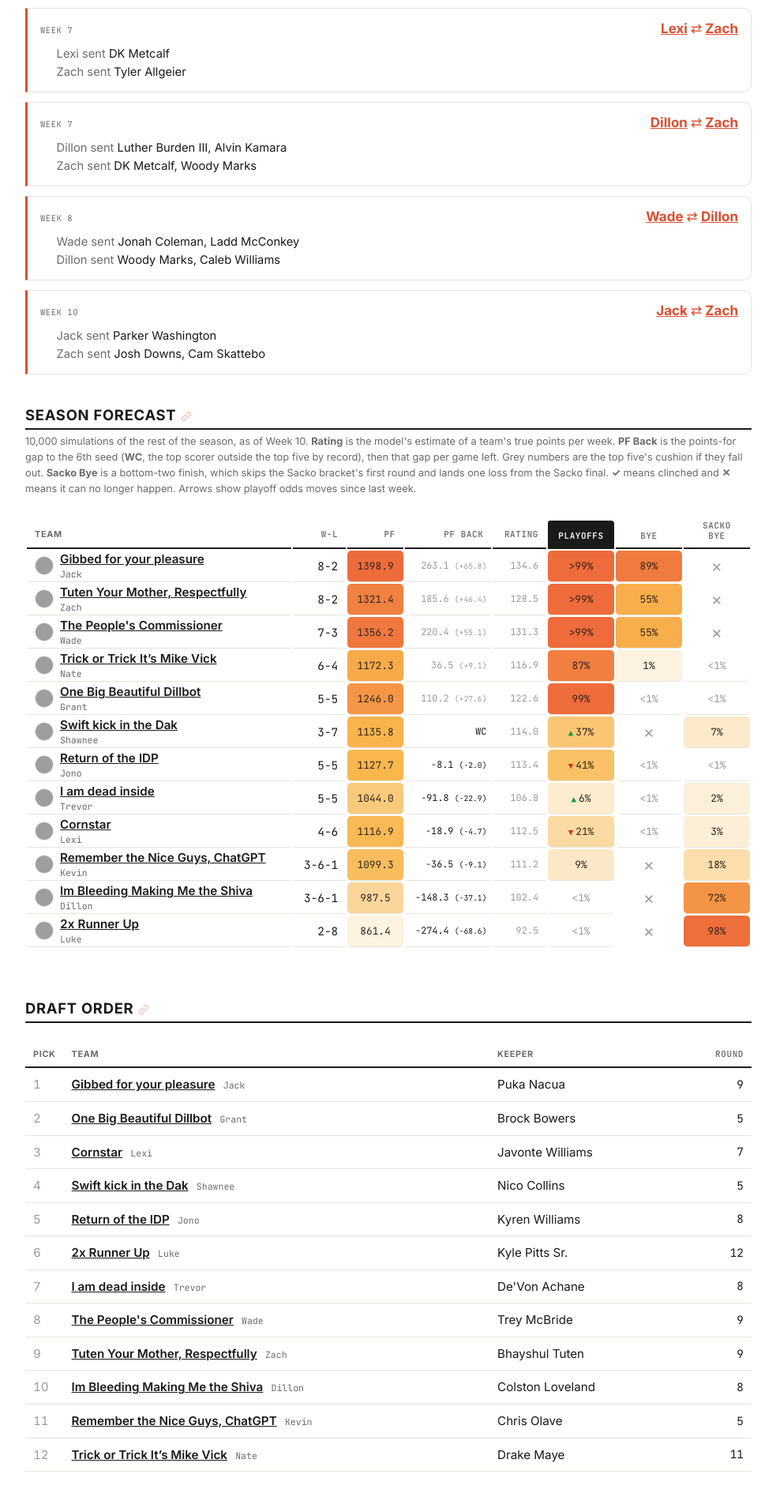
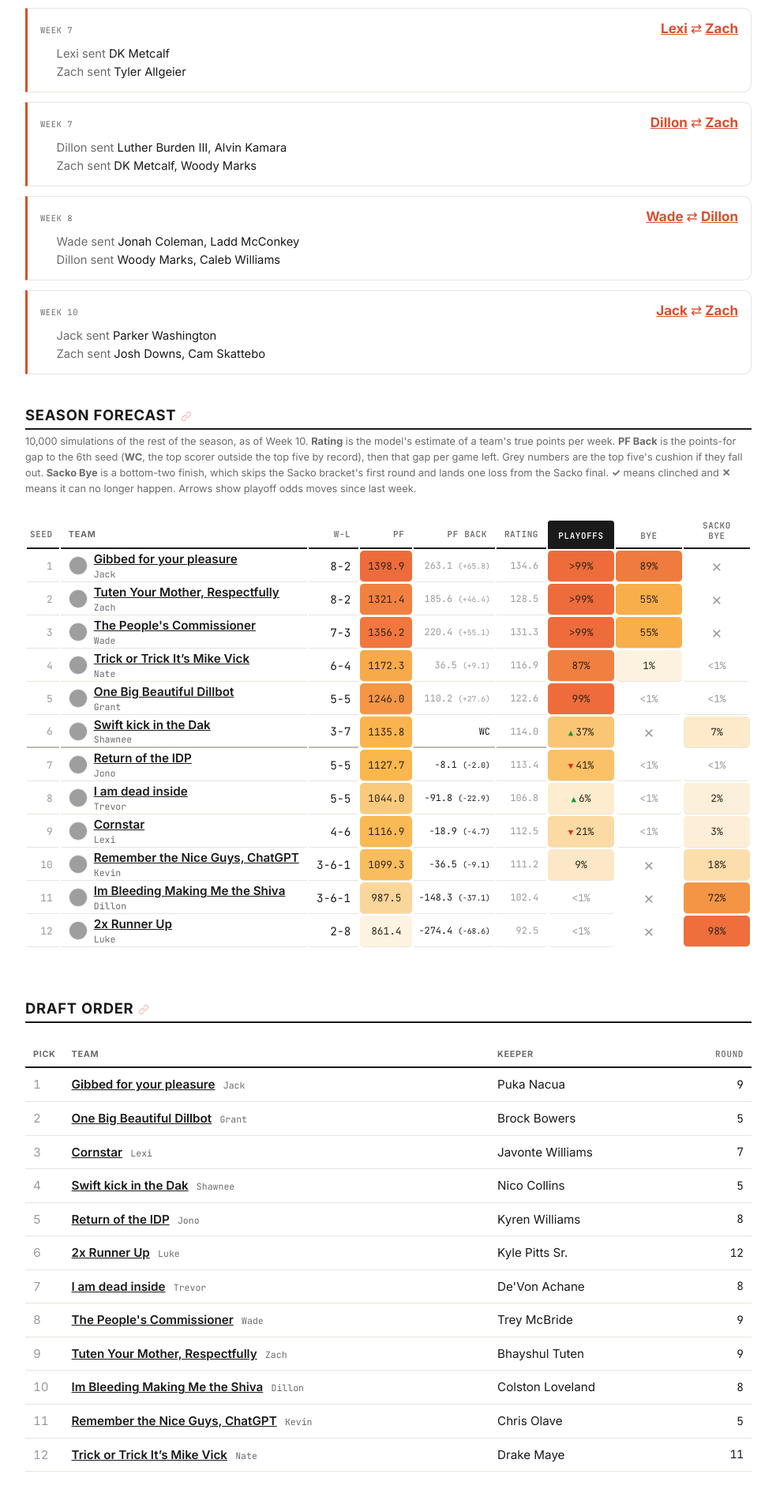
Before and after one commit to dillondrenzek/no-love-in-the-league, a Jekyll site: the page built from docs/seasons/2026.md, in a window 1280 px wide. Shown: the part 1710-3605 px from the top of the page at 79% size, without its empty margins (148-1131 px from the left). Built offline with Jekyll 4.4.1, drawn with Linux system fonts in a browser that asks for light colours; grey boxes are pictures that could not be loaded.

Commit message:
update the season forecast

```diff
--- a/docs/_data/odds.yml
+++ b/docs/_data/odds.yml
@@ -36,6 +36,7 @@
       dim: true
       gap: -65.8
       pf_gap: -263.1
+    seed: 1
   - fid: zachzoske
     team: Tuten Your Mother, Respectfully
     owner: Zach
@@ -70,6 +71,7 @@
       dim: true
       gap: -46.4
       pf_gap: -185.6
+    seed: 2
   - fid: sturmanator15
     team: The People's Commissioner
     owner: Wade
@@ -104,6 +106,7 @@
       dim: true
       gap: -55.1
       pf_gap: -220.4
+    seed: 3
   - fid: whowonthelastsuperbowl
     team: Trick or Trick It’s Mike Vick
     owner: Nate
@@ -136,6 +139,7 @@
       dim: true
       gap: -9.1
       pf_gap: -36.5
+    seed: 4
   - fid: gganoom
     team: One Big Beautiful Dillbot
     owner: Grant
@@ -168,6 +172,7 @@
       dim: true
       gap: -27.6
       pf_gap: -110.2
+    seed: 5
   - fid: shawne2520997
     team: Swift kick in the Dak
     owner: Shawnee
@@ -201,6 +206,7 @@
       dim: false
       gap: null
       holder: true
+    seed: 6
   - fid: schirmerj
     team: Return of the IDP
     owner: Jono
@@ -234,6 +240,7 @@
       dim: false
       gap: 2.0
       pf_gap: 8.1
+    seed: 7
   - fid: purpsworth
     team: I am dead inside
     owner: Trevor
@@ -267,6 +274,7 @@
       dim: false
       gap: 22.9
       pf_gap: 91.8
+    seed: 8
   - fid: alexandra
     team: Cornstar
     owner: Lexi
@@ -300,6 +308,7 @@
       dim: false
       gap: 4.7
       pf_gap: 18.9
+    seed: 9
   - fid: kevbots22
     team: Remember the Nice Guys, ChatGPT
     owner: Kevin
@@ -333,6 +342,7 @@
       dim: false
       gap: 9.1
       pf_gap: 36.5
+    seed: 10
   - fid: theoceanpulse
     team: Im Bleeding Making Me the Shiva
     owner: Dillon
@@ -366,6 +376,7 @@
       dim: false
       gap: 37.1
       pf_gap: 148.3
+    seed: 11
   - fid: lukstein
     team: 2x Runner Up
     owner: Luke
@@ -399,3 +410,4 @@
       dim: false
       gap: 68.6
       pf_gap: 274.4
+    seed: 12
--- a/docs/_includes/sections/season/forecast.html
+++ b/docs/_includes/sections/season/forecast.html
@@ -9,6 +9,7 @@ precomputed. Params: f (a site.data.odds record, or the same shape); title
 {%- endcomment -%}
 {%- assign f = include.f -%}
 {%- assign show_gap = f.rows.first.wc_gap -%}
+{%- assign show_seed = f.rows.first.seed -%}
 {%- comment -%} Snapshots frozen before the Sacko Bye column existed (the Halfway
 page) don't carry it, so they show just Playoffs and Bye. {%- endcomment -%}
 {%- assign show_sacko_bye = f.rows.first.cells.sacko_bye -%}
@@ -24,6 +25,9 @@ page) don't carry it, so they show just Playoffs and Bye. {%- endcomment -%}
 <table class="forecast">
   <thead>
     <tr>
+      {%- if show_seed %}
+      <th class="num forecast__seed" title="Seed if the season ended today: 1-5 by record, 6th the points wildcard, then 7-12 by record">Seed</th>
+      {%- endif %}
       <th>Team</th>
       <th class="num">W-L</th>
       <th class="num" title="Points scored so far — the 6th playoff seed goes to the top scorer outside the top five">PF</th>
@@ -40,7 +44,10 @@ page) don't carry it, so they show just Playoffs and Bye. {%- endcomment -%}
   </thead>
   <tbody>
     {%- for r in f.rows %}
-    <tr>
+    <tr{% if r.seed == 6 %} class="forecast__cutline"{% endif %}>
+      {%- if show_seed %}
+      <td class="num forecast__seed">{{ r.seed }}</td>
+      {%- endif %}
       <td class="team-cell">
         {%- include bits/team_logo.html src=r.logo -%}
         {%- assign href = '/teams/' | append: r.fid | append: '/' | relative_url -%}
--- a/docs/assets/main.scss
+++ b/docs/assets/main.scss
@@ -333,6 +333,9 @@ td.tile-cell > span {
 .forecast__x { font-size: 1.6em; line-height: 1; }
 // A settled cell (✓ clinched, ✕ out of reach) drops the row rule.
 .forecast td.forecast__cell--settled { border-bottom: none; }
+// The playoff line: a heavier rule under the 6th seed, unbroken by settled cells.
+// The tiled cells (PF and the odds) keep their usual rule.
+.forecast tbody tr.forecast__cutline > td:not(.forecast__cell) { border-bottom: 2px solid #bdbab4; }  // between --faint and --rule
 // Rule between the Sacko side and the Shiva side, in the header only.
 .forecast th.forecast__split { box-shadow: inset 2px 0 0 var(--rule-strong); }
 // Playoff-odds trend arrows vs last week's forecast: bright and bold.
@@ -349,7 +352,10 @@ td.tile-cell > span {
 // Desktop: owner name stacked under the team name, to keep the table narrow.
 .forecast__name { display: inline-block; vertical-align: middle; line-height: 1.15; }
 .forecast__name .owner-name { display: block; margin-left: 0; margin-top: 3px; }
-.forecast .team-cell { padding-right: 10px; width: auto; }  // not the base 1% first-column width, which let long names spill
+.forecast .team-cell { padding-right: 10px; width: auto; white-space: nowrap; }
+// Current seed: a quiet index column, like a rank.
+.forecast td.forecast__seed { color: var(--faint); font-size: 0.8rem; padding-left: 4px; padding-right: 8px; }
+.forecast th.forecast__seed { padding-left: 4px; padding-right: 8px; }  // not the base 1% first-column width, which let long names spill
 .forecast__note { font-size: 0.8rem; color: var(--muted); margin-top: -0.8em; }
 // Phones: keep the odds on screen — drop the model columns and owner names, let
 // team names wrap, and tighten the probability cells.
@@ -366,6 +372,8 @@ td.tile-cell > span {
   .forecast thead th { letter-spacing: 0; }
   .forecast .team-cell { white-space: nowrap; padding-left: 0; }
   .forecast .team-cell .team-logo { display: none; }
+  .forecast th.forecast__seed { padding: 0 3px 6px 0; font-size: 0.56rem; }
+  .forecast td.forecast__seed { padding-left: 0; padding-right: 4px; font-size: 0.7rem; }
   .forecast th.forecast__p { min-width: 0; width: 3.3rem; font-size: 0.56rem; padding: 0 2px 6px; }
   .forecast td.forecast__cell { font-size: 0.72rem; padding: 0 2px; }
   .forecast td.forecast__cell .forecast__trend { margin-right: 1px; font-size: 0.58rem; }
```
Also changed, not shown: 2 other files.
